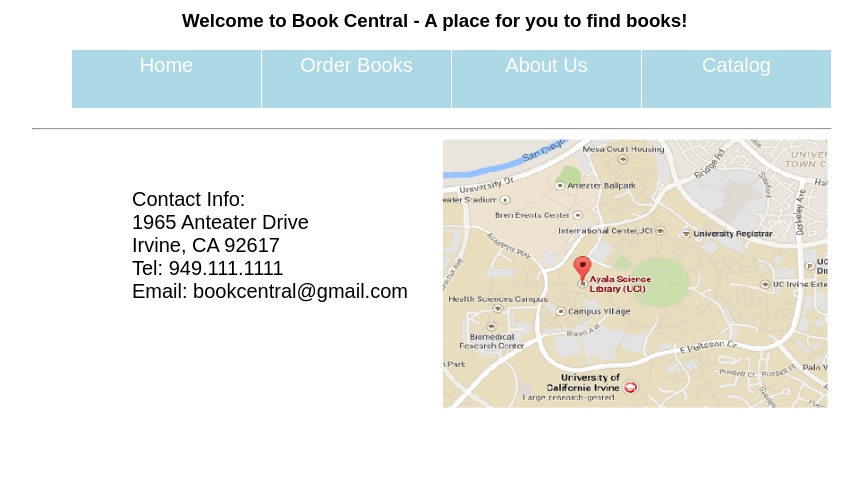
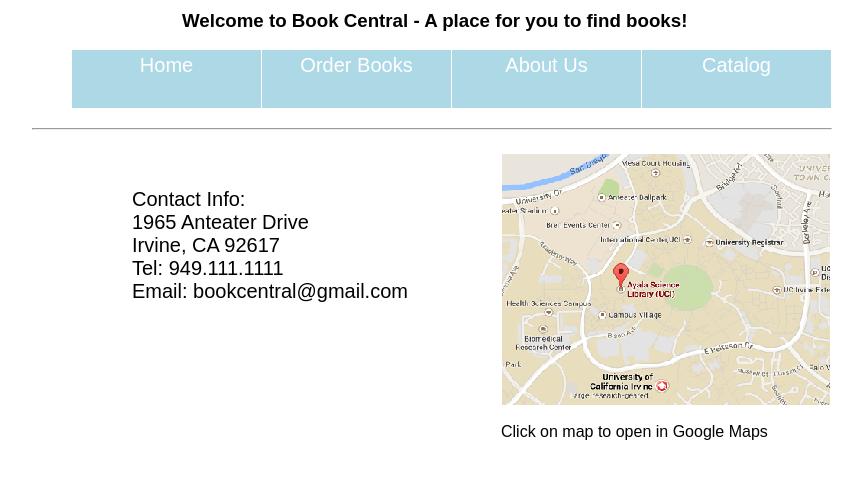
Before and after one commit to upbeat/ecommerce_CS137, a PHP site: page /contact_info.php in a window 1280 px wide. Shown: the part 187-666 px from the top of the page, without its empty margins (208-1071 px from the left). Run offline with PHP 8.4, Linux system fonts and the light colour scheme.

Commit message:
Added active map to contact info

```diff
--- a/contact_info.php
+++ b/contact_info.php
@@ -26,7 +26,8 @@
       </div>
 
       <div id="map_image">
-        <img src="img/mapLocation.png" alt="Eternal peace" height="275" width="390">
+        <a href="https://www.google.com/maps/place/Ayala+Science+Library+(UCI)/@33.645829,-117.846848,17z/data=!3m2!4b1!5s0x80dcde116fb34a9d:0xd0f9d0e6912f7783!4m2!3m1!1s0x80dcde116e368795:0x171bf8af6caae1da"><img border = "0" src ="img/mapLocation.png"></a>
+        <p>Click on map to open in Google Maps</p>
       </div>
     </div>
 
--- a/css/style.css
+++ b/css/style.css
@@ -90,7 +90,7 @@ font-size: 20px;
 }
 
 #content{
-
+  alight: center;
 }
 
 #info{
--- a/css/style_contact_info.css
+++ b/css/style_contact_info.css
@@ -1,5 +1,6 @@
 
 #map_image{
+  padding-top: 15px;
   float: right;
 }
 
```
Also changed, not shown: img/mapLocation.png.
